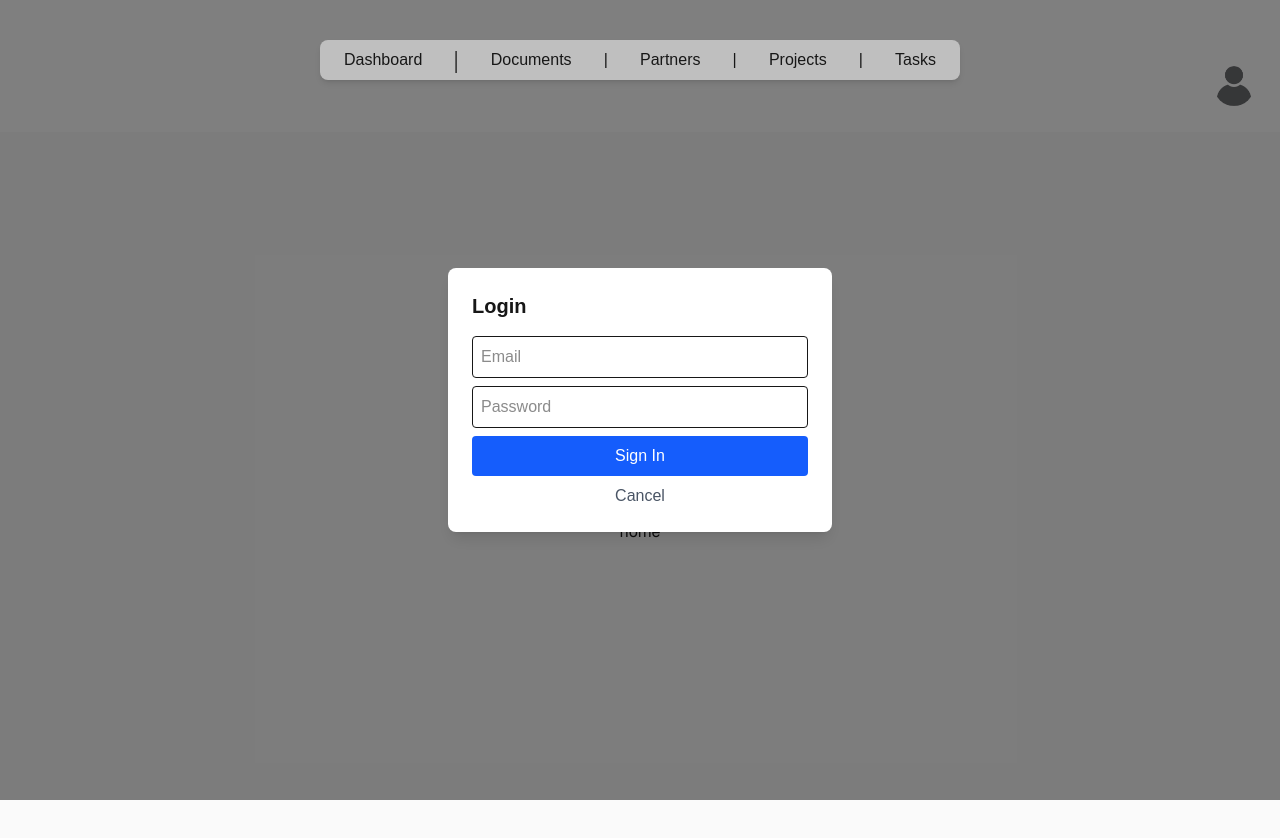
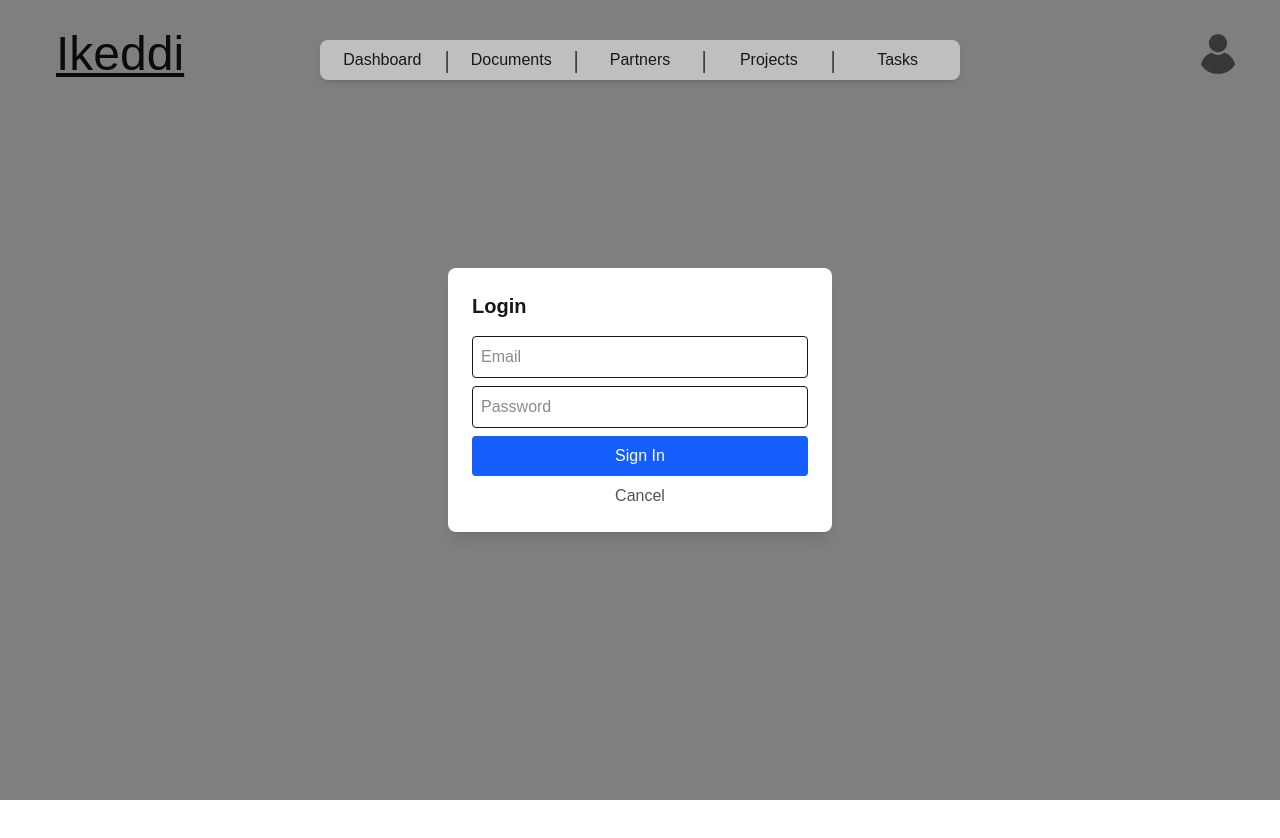
Before and after one commit to ElijDavis/Management-Application, a Next.js app in the folder manage-app/: page / in a window 1280 px wide. Shown: the top 838 px of the page. Built offline with nearby package versions, Linux system fonts and the light colour scheme; no server answers.

Commit message:
Visual Edit: Navbar highlights on hover, other header elements are placed and set

```diff
--- /dev/null
+++ b/manage-app/app/components/brand.tsx
@@ -0,0 +1,9 @@
+import Link from "next/link";
+
+const Brand = ({name}: navTabs) => {
+  return(
+    <h1 className="m-4 ml-10 text-5xl underline"><Link href="/dashboard">{name}</Link></h1>
+  )
+}
+
+export default Brand;
--- a/manage-app/app/components/navigationIsland.tsx
+++ b/manage-app/app/components/navigationIsland.tsx
@@ -1,16 +1,25 @@
+'use client';
+
 import Tabs from "./tabs";
+import {useState} from "react";
 
 const NavIsland = () => {
+    const [activeTab, setActiveTab] = useState("Dashboard");
+
+    const handleTabClick = (tabName: string) => {
+        setActiveTab(tabName);
+    }
+
   return(
-    <div className="sticky top-10 z-50 mx-auto w-[50%] rounded-lg bg-white/50 shadow-md flex justify-between p-6 pt-2 pb-2">
+    <div className="sticky top-10 z-50 mx-auto w-[50%] rounded-lg bg-white/50 shadow-md flex justify-between *:pt-2 *:pb-2">
         <Tabs name={"Dashboard"}></Tabs>
         <div className="transform scale-y-150">|</div>
         <Tabs name={"Documents"}></Tabs>
-        <div>|</div>
+        <div className="transform scale-y-150">|</div>
         <Tabs name={"Partners"}></Tabs>
-        <div>|</div>
+        <div className="transform scale-y-150">|</div>
         <Tabs name={"Projects"}></Tabs>
-        <div>|</div>
+        <div className="transform scale-y-150">|</div>
         <Tabs name={"Tasks"}></Tabs>
     </div>
   )
--- a/manage-app/app/components/tabs.tsx
+++ b/manage-app/app/components/tabs.tsx
@@ -2,7 +2,7 @@
 
 const Tabs = ({name}: navTabs) => {
   return(
-    <div>
+    <div className="flex justify-center h-full w-full hover:bg-gray-200 hover:text-black mx-auto rounded-md cursor-pointer">
       <h1>{name}</h1>
     </div>
   )
--- a/manage-app/app/layout.tsx
+++ b/manage-app/app/layout.tsx
@@ -1,7 +1,8 @@
 import type { Metadata } from "next";
-import { Geist, Geist_Mono } from "next/font/google";
+import { Barlow_Condensed, Geist, Geist_Mono } from "next/font/google";
 import ClientAuthWrapper from "./ClientAuthWrapper";
 import User from "./components/user";
+import Brand from "./components/brand";
 import NavigationIsland from "./components/navigationIsland";
 import "./globals.css";
 
@@ -31,8 +32,13 @@ export default function RootLayout({
         className={`${geistSans.variable} ${geistMono.variable} antialiased dark:bg-black bg-zinc-50`}
       >
         <ClientAuthWrapper>
+
+          {/* Stationary items like user profile and brand name */}
+          <div className="absolute top-0 flex justify-between items-center w-full px-4 py-2">
+            <Brand name={"Ikeddi"} />
+            <User />
+          </div>
           <NavigationIsland />
-          <User />
           {children}
         </ClientAuthWrapper>
       </body>
--- a/manage-app/app/page.tsx
+++ b/manage-app/app/page.tsx
@@ -2,7 +2,7 @@ import Image from "next/image";
 
 export default function Home() {
   return (
-    <div className="flex min-h-screen items-center justify-center bg-zinc-50 font-sans dark:bg-black">
+    <div className="flex min-h-screen items-center justify-center">
       <div>home</div>
     </div>
   );
```
